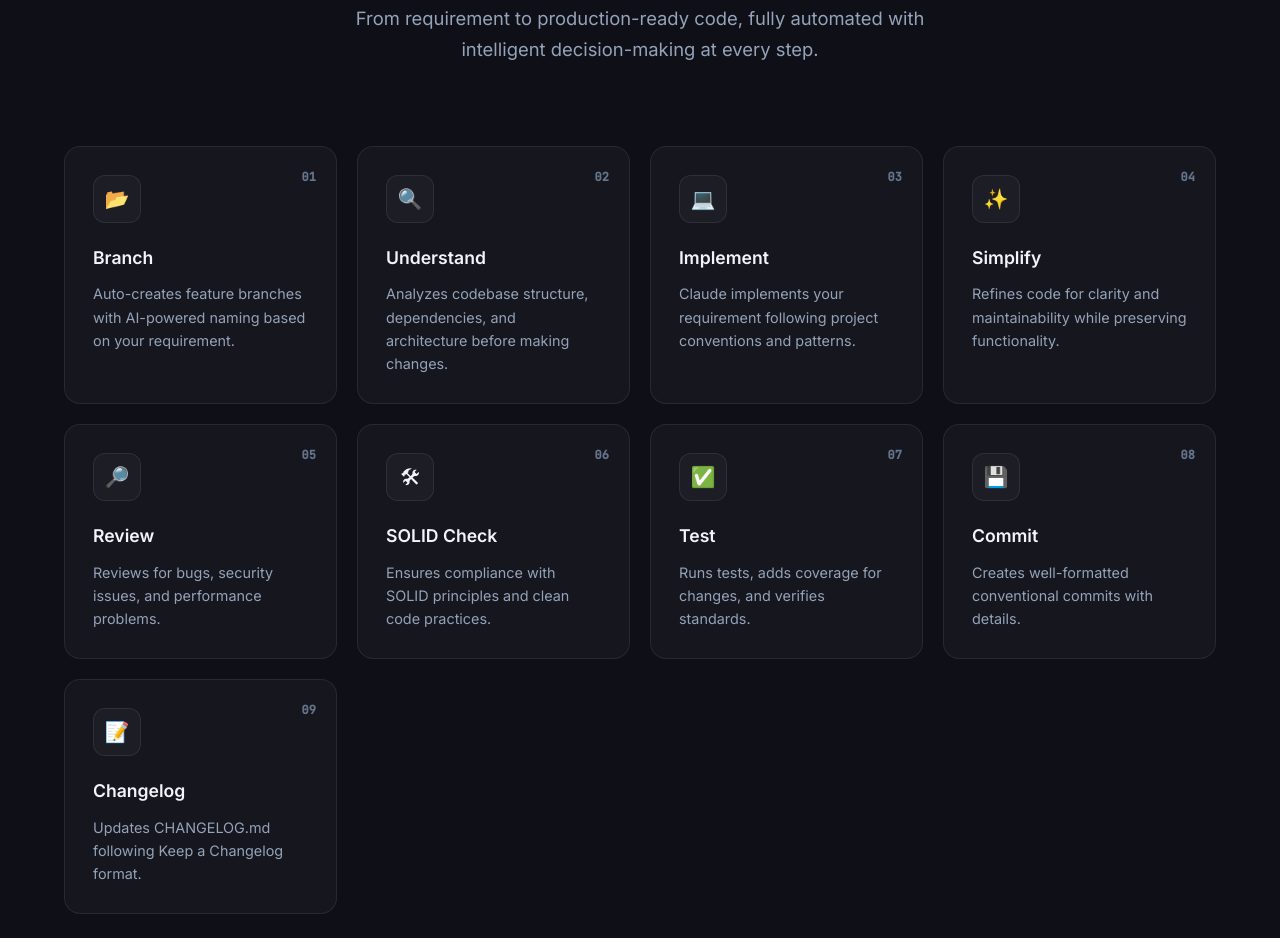
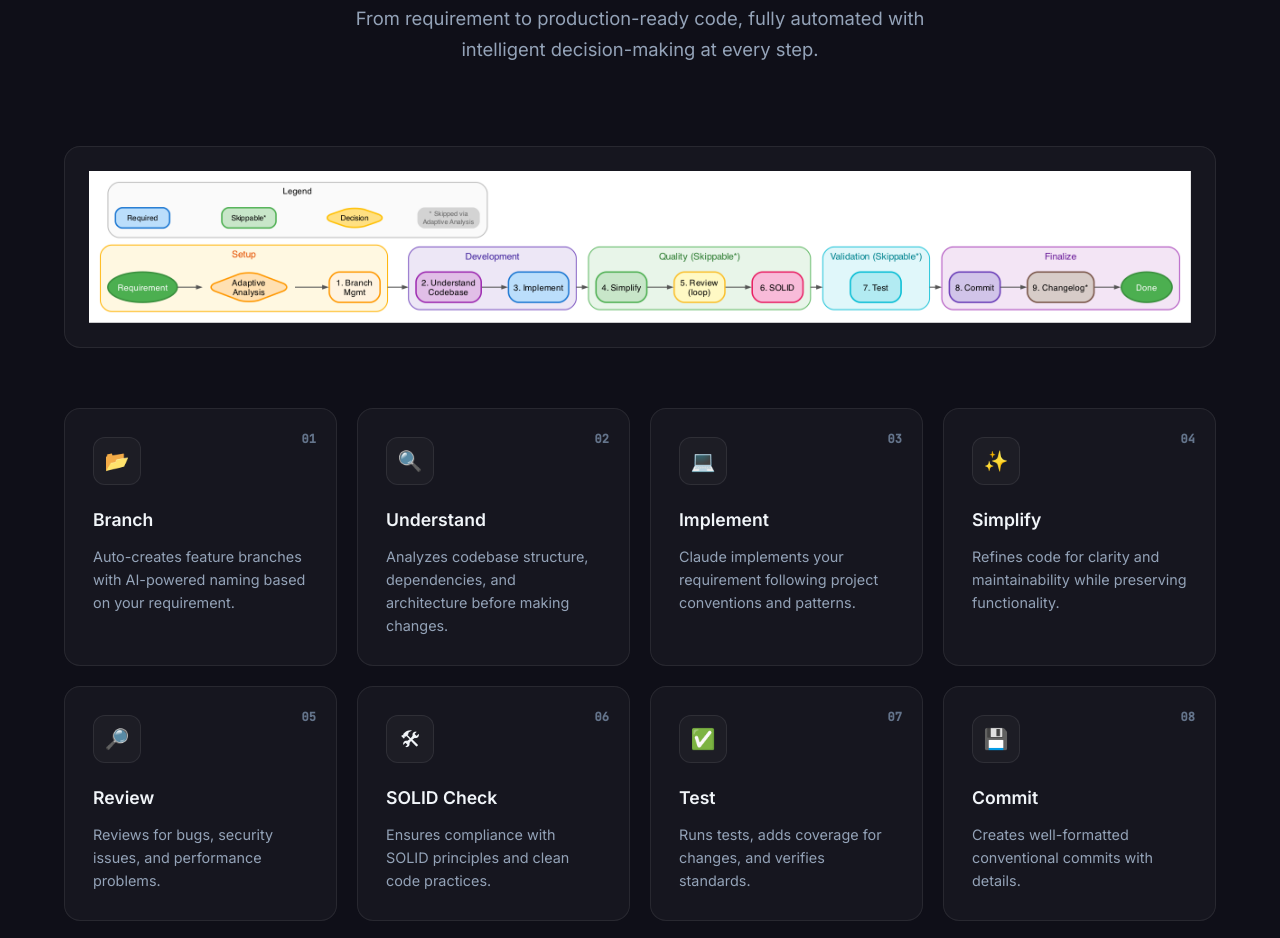
Before and after one commit to muthuspark/software-engineer, a website: page docs/index.html in a window 1280 px wide. Shown: the part 1207-2145 px from the top of the page. Drawn offline with Linux system fonts and the light colour scheme.

Commit message:
docs: add workflow diagram to pipeline section
Add Graphviz diagrams visualizing the 9-step pipeline workflow for
developer documentation. The compact diagram groups steps into 5
logical stages: Setup, Development, Quality, Validation, and Finalize.

Changes:
- Add workflow-diagram-compact.dot/png/svg (PPT-friendly grouped layout)
- Add workflow-diagram.dot/png/svg (detailed full diagram)
- Add workflow-diagram-slide.dot/png (horizontal slide layout)
- Update index.html to display diagram in Pipeline section

Co-Authored-By: Claude Opus 4.5 <noreply@anthropic.com>

```diff
--- a/docs/index.html
+++ b/docs/index.html
@@ -389,6 +389,23 @@
       color: var(--text-secondary);
       font-size: 1.15rem;
       max-width: 600px;
+      margin: 0 auto;
+    }
+
+    /* Workflow Diagram */
+    .workflow-diagram {
+      margin-bottom: 60px;
+      padding: 24px;
+      background: var(--bg-card);
+      border: 1px solid var(--border);
+      border-radius: 16px;
+      overflow-x: auto;
+    }
+
+    .workflow-diagram img {
+      display: block;
+      max-width: 100%;
+      height: auto;
       margin: 0 auto;
     }
 
@@ -837,6 +854,9 @@
         <h2>9-Step AI Pipeline</h2>
         <p>From requirement to production-ready code, fully automated with intelligent decision-making at every step.</p>
       </div>
+      <div class="workflow-diagram">
+        <img src="workflow-diagram-compact.png" alt="Software Engineer Pipeline Workflow Diagram" />
+      </div>
       <div class="pipeline">
         <div class="step">
           <span class="step-number">01</span>
```
Also changed, not shown: docs/workflow-diagram-compact.png (added), docs/workflow-diagram-compact.svg (added), docs/workflow-diagram-slide.png (added), docs/workflow-diagram.png (added), docs/workflow-diagram.svg (added), 3 other files.
